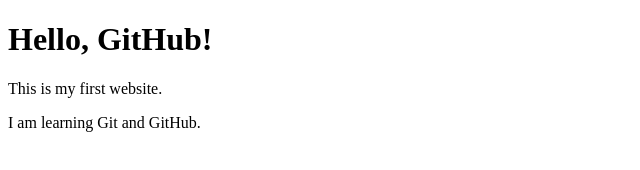
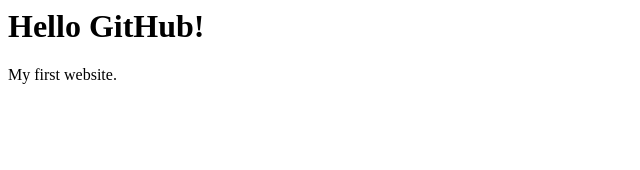
Before and after one commit to maheenxenolyy9-stack/git-practice, a plain HTML site: page index.html in a window 1280 px wide. Shown: the whole page, without its empty margins (0-640 px from the left). Drawn offline with Linux system fonts and the light colour scheme.

Commit message:
Update index.html

```diff
--- a/index.html
+++ b/index.html
@@ -1,12 +1,2 @@
-<!DOCTYPE html>
-<html lang="en">
-<head>
-    <meta charset="UTF-8">
-    <meta name="viewport" content="width=devise-width, initial-scale=1.0>
-</head>
-<body>
-    <h1>Hello, GitHub!</h1>
-    <p>This is my first website.</p>
-    <p>I am learning Git and GitHub.</p>
-</body>
-<html
+<h1>Hello GitHub!</h1>
+<p>My first website.</p>
```
